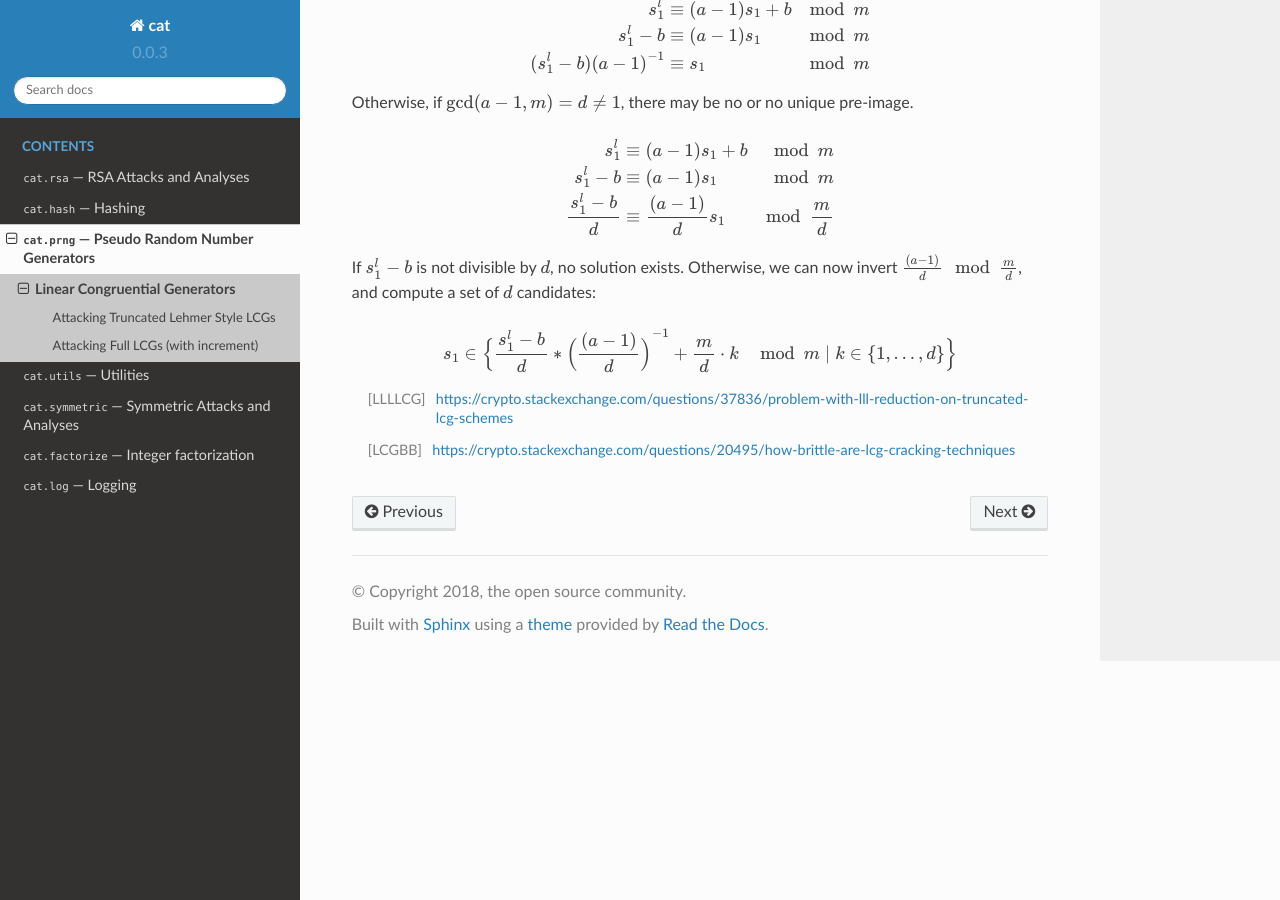
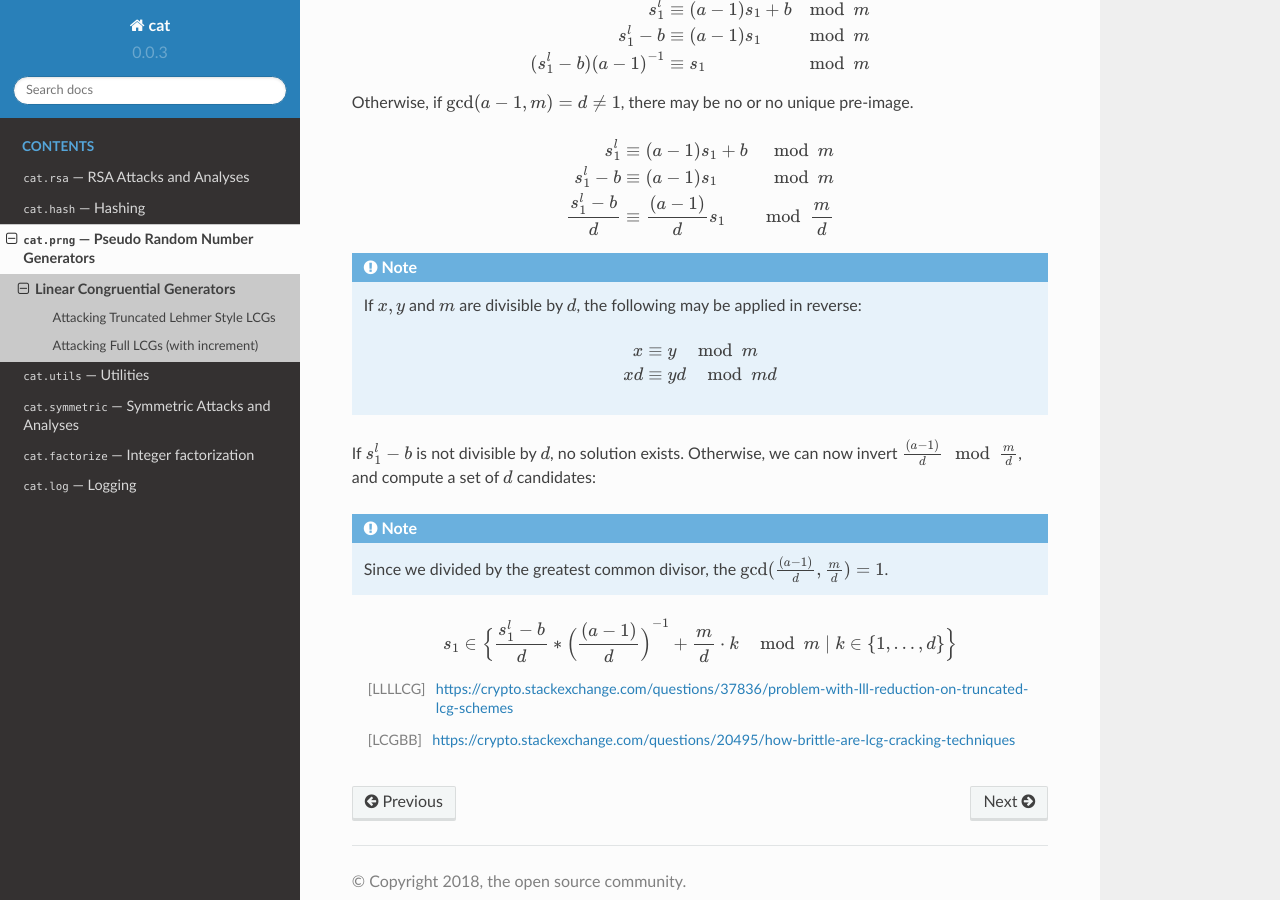
Before and after one commit to establishingsecurity/CAT, a Sphinx documentation site: the page built from doc/src/prng/lcg.rst, in a window 1280 px wide and 900 px high, scrolled down 2794 px. Built offline with Sphinx 7.4.7 and the Read the Docs theme 2.0.0, drawn with Linux system fonts in a browser that asks for light colours; pages that are not in the unit, such as notebooks, are missing from menus.

Commit message:
Add notes

```diff
--- a/doc/src/prng/lcg.rst
+++ b/doc/src/prng/lcg.rst
@@ -147,8 +147,18 @@ Otherwise, if :math:`\gcd(a-1, m) = d \neq 1`, there may be no or no unique pre-
     s^l_1 - b&\equiv (a-1)s_1 &\mod m\\
     \frac{s^l_1 - b}{d}&\equiv \frac{(a-1)}{d}s_1 &\mod \frac{m}{d}\\
 
+.. note::
+    If :math:`x,y` and :math:`m` are divisible by :math:`d`, the following may be applied in reverse:
+
+    .. math::
+	x &\equiv y \mod m\\
+	xd &\equiv yd \mod md\\
+
 If :math:`s^l_1 - b` is not divisible by :math:`d`, no solution exists.
 Otherwise, we can now invert :math:`\frac{(a-1)}{d} \mod \frac{m}{d}`, and compute a set of :math:`d` candidates:
+
+.. note::
+    Since we divided by the greatest common divisor, the :math:`\gcd(\frac{(a-1)}{d}, \frac{m}{d}) = 1`.
 
 .. math::
     s_1 \in \Big\{\frac{s^l_1 - b}{d} * {\Big(\frac{(a-1)}{d}\Big)}^{-1} + \frac{m}{d} \cdot k \mod m \mid k\in \{1, \dots, d\}\Big\}
```
